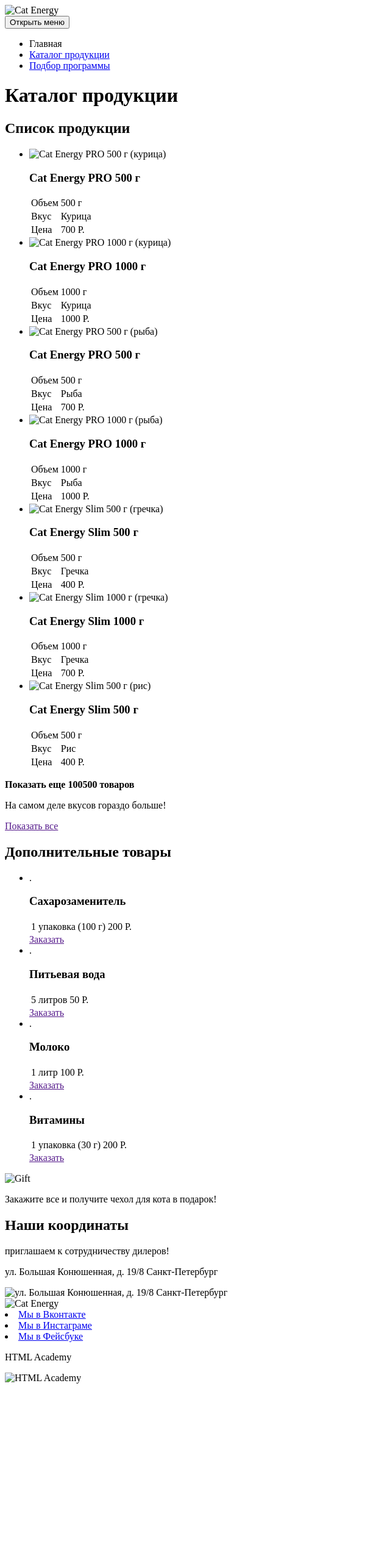
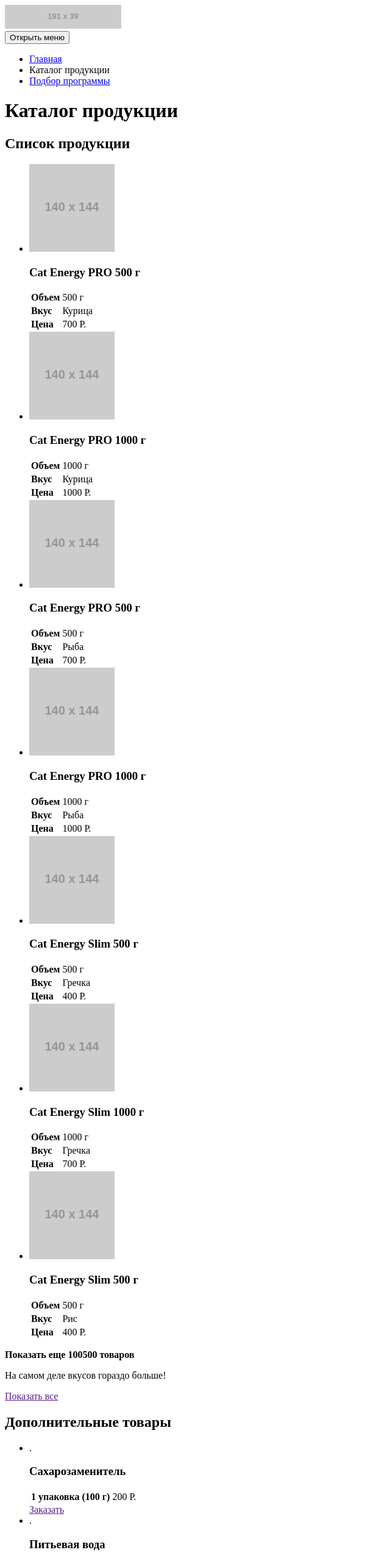
Before and after one commit to StrokovSt/449387-cat-energy-18, a website: page source/catalog.html in a window 1280 px wide. Shown: the top 2560 px of the page at 61% size, without its empty margins (0-640 px from the left). Before the commit the page ends 2277 px from the top, so only its background shows below. Drawn offline with Linux system fonts and the light colour scheme; placeholder pictures from the web are drawn by us.

Commit message:
Доработка основной разметки страницы. Файлы проходят валидатор и йоксель. Возможно где-то не хватает классов, но они будут добавлены при разметке css, если будут необходимы

```diff
--- a/source/catalog.html
+++ b/source/catalog.html
@@ -7,16 +7,16 @@
   <body>
     <header class="page-header">
       <a class="page-header__logo">
-        <img class="page-header__logo-image" src="" width="191" height="39" alt="Cat Energy">
+        <img class="page-header__logo-image" src="http://placehold.it/191x39" width="191" height="39" alt="Логотип: Cat Energy">
       </a>
       <nav class="main-nav">
         <button class="main-nav__toggle" type="button">Открыть меню</button>
         <ul class="main-nav__list site-list">
           <li class="site-list__item site-list__item--active">
-            <a>Главная</a>
+            <a href="index.html">Главная</a>
           </li>
           <li class="site-list__item">
-            <a href="catalog.html">Каталог продукции</a>
+            <a>Каталог продукции</a>
           </li>
           <li class="site-list__item">
             <a href="form.html">Подбор программы</a>
@@ -32,127 +32,134 @@
         <h2 class="visually-hidden">Список продукции</h2>
         <ul class="products__list">
           <li class="products__item">
-            <img class="products__product-image" src="" width="140" height="144" alt="Cat Energy PRO 500 г (курица)">
+            <img class="products__product-image" src="http://placehold.it/140x144"
+                 width="140" height="144" alt="Изображение товара Cat Energy PRO 500 г со вкусом курицы">
             <h3 class="products__heading">Cat Energy PRO 500 г</h3>
             <table class="products__table">
               <tr>
-                <td class="products__field">Объем</td>
+                <th class="products__field">Объем</th>
                 <td class="products__value">500 г</td>
               </tr>
               <tr>
-                <td class="products__field">Вкус</td>
+                <th class="products__field">Вкус</th>
                 <td class="products__value">Курица</td>
               </tr>
               <tr>
-                <td class="products__field">Цена</td>
+                <th class="products__field">Цена</th>
                 <td class="products__value">700 Р.</td>
               </tr>
             </table>
           </li>
           <li class="products__item">
-            <img class="products__product-image" src="" width="140" height="144" alt="Cat Energy PRO 1000 г (курица)">
+            <img class="products__product-image" src="http://placehold.it/140x144"
+                 width="140" height="144" alt="Изображение товара Cat Energy PRO 1000 г со вкусом курицы)">
             <h3 class="products__heading">Cat Energy PRO 1000 г</h3>
             <table class="products__table">
               <tr>
-                <td class="products__field">Объем</td>
+                <th class="products__field">Объем</th>
                 <td class="products__value">1000 г</td>
               </tr>
               <tr>
-                <td class="products__field">Вкус</td>
+                <th class="products__field">Вкус</th>
                 <td class="products__value">Курица</td>
               </tr>
               <tr>
-                <td class="products__field">Цена</td>
+                <th class="products__field">Цена</th>
                 <td class="products__value">1000 Р.</td>
               </tr>
             </table>
           </li>
           <li class="products__item">
-            <img class="products__product-image" src="" width="140" height="144" alt="Cat Energy PRO 500 г (рыба)">
+            <img class="products__product-image" src="http://placehold.it/140x144"
+                 width="140" height="144" alt="Изображение товара Cat Energy PRO 500 г со вкусом рыбы">
             <h3 class="products__heading">Cat Energy PRO 500 г</h3>
             <table class="products__table">
               <tr>
-                <td class="products__field">Объем</td>
+                <th class="products__field">Объем</th>
                 <td class="products__value">500 г</td>
               </tr>
               <tr>
-                <td class="products__field">Вкус</td>
+                <th class="products__field">Вкус</th>
                 <td class="products__value">Рыба</td>
               </tr>
               <tr>
-                <td class="products__field">Цена</td>
+                <th class="products__field">Цена</th>
                 <td class="products__value">700 Р.</td>
               </tr>
             </table>
           </li>
           <li class="products__item">
-            <img class="products__product-image" src="" width="140" height="144" alt="Cat Energy PRO 1000 г (рыба)">
+            <img class="products__product-image" src="http://placehold.it/140x144"
+                 width="140" height="144" alt="Изображение товара Cat Energy PRO 1000 г со вкусом рыбы">
             <h3 class="products__heading">Cat Energy PRO 1000 г</h3>
             <table class="products__table">
               <tr>
-                <td class="products__field">Объем</td>
+                <th class="products__field">Объем</th>
                 <td class="products__value">1000 г</td>
               </tr>
               <tr>
-                <td class="products__field">Вкус</td>
+                <th class="products__field">Вкус</th>
                 <td class="products__value">Рыба</td>
               </tr>
               <tr>
-                <td class="products__field">Цена</td>
+                <th class="products__field">Цена</th>
                 <td class="products__value">1000 Р.</td>
               </tr>
             </table>
           </li>
           <li class="products__item">
-            <img class="products__product-image" src="" width="140" height="144" alt="Cat Energy Slim 500 г (гречка)">
+            <img class="products__product-image" src="http://placehold.it/140x144"
+                 width="140" height="144" alt="Изображение товара Cat Energy Slim 500 г со вкусом гречки">
             <h3 class="products__heading">Cat Energy Slim 500 г</h3>
             <table class="products__table">
               <tr>
-                <td class="products__field">Объем</td>
+                <th class="products__field">Объем</th>
                 <td class="products__value">500 г</td>
               </tr>
               <tr>
-                <td class="products__field">Вкус</td>
+                <th class="products__field">Вкус</th>
                 <td class="products__value">Гречка</td>
               </tr>
               <tr>
-                <td class="products__field">Цена</td>
+                <th class="products__field">Цена</th>
                 <td class="products__value">400 Р.</td>
               </tr>
             </table>
           </li>
           <li class="products__item">
-            <img class="products__product-image" src="" width="140" height="144" alt="Cat Energy Slim 1000 г (гречка)">
+            <img class="products__product-image" src="http://placehold.it/140x144"
+                 width="140" height="144" alt="Изображение товара Cat Energy Slim 1000 г со вкусом гречки">
             <h3 class="products__heading">Cat Energy Slim 1000 г</h3>
             <table class="products__table">
               <tr>
-                <td class="products__field">Объем</td>
+                <th class="products__field">Объем</th>
                 <td class="products__value">1000 г</td>
               </tr>
               <tr>
-                <td class="products__field">Вкус</td>
+                <th class="products__field">Вкус</th>
                 <td class="products__value">Гречка</td>
               </tr>
               <tr>
-                <td class="products__field">Цена</td>
+                <th class="products__field">Цена</th>
                 <td class="products__value">700 Р.</td>
               </tr>
             </table>
           </li>
           <li class="products__item">
-            <img class="products__product-image" src="" width="140" height="144" alt="Cat Energy Slim 500 г (рис)">
+            <img class="products__product-image" src="http://placehold.it/140x144"
+                 width="140" height="144" alt="Изображение товара Cat Energy Slim 500 г со вкусом риса">
             <h3 class="products__heading">Cat Energy Slim 500 г</h3>
             <table class="products__table">
               <tr>
-                <td class="products__field">Объем</td>
+                <th class="products__field">Объем</th>
                 <td class="products__value">500 г</td>
               </tr>
               <tr>
-                <td class="products__field">Вкус</td>
+                <th class="products__field">Вкус</th>
                 <td class="products__value">Рис</td>
               </tr>
               <tr>
-                <td class="products__field">Цена</td>
+                <th class="products__field">Цена</th>
                 <td class="products__value">400 Р.</td>
               </tr>
             </table>
@@ -172,7 +179,7 @@
             <h3 class="additional-item__heading">Сахарозаменитель</h3>
             <table class="additional-item__list">
               <tr>
-                <td class="additional-item__field">1 упаковка (100 г)</td>
+                <th class="additional-item__field">1 упаковка (100 г)</th>
                 <td class="additional-item__value">200 Р.</td>
               </tr>
             </table>
@@ -182,7 +189,7 @@
             <h3 class="additional-item__heading">Питьевая вода</h3>
             <table class="additional-item__list">
               <tr>
-                <td class="additional-item__field">5 литров</td>
+                <th class="additional-item__field">5 литров</th>
                 <td class="additional-item__value">50 Р.</td>
               </tr>
             </table>
@@ -192,7 +199,7 @@
             <h3 class="additional-item__heading">Молоко</h3>
             <table class="additional-item__list">
               <tr>
-                <td class="additional-item__field">1 литр</td>
+                <th class="additional-item__field">1 литр</th>
                 <td class="additional-item__value">100 Р.</td>
               </tr>
             </table>
@@ -202,7 +209,7 @@
             <h3 class="additional-item__heading">Витамины</h3>
             <table class="additional-item__list">
               <tr>
-                <td class="additional-item__field">1 упаковка (30 г)</td>
+                <th class="additional-item__field">1 упаковка (30 г)</th>
                 <td class="additional-item__value">200 Р.</td>
               </tr>
             </table>
@@ -212,38 +219,51 @@
       </section>
 
       <section class="stock">
-        <img class="stock__icon-image" src="" width="56" height="61" alt="Gift">
-        <p class="stock__description">Закажите все и получите чехол для кота в подарок!</p>
+        <h2 class="visually-hidden">Обратите внимание на наше спец-предложение!</h2>
+        <p class="stock__description gift">Закажите все и получите чехол для кота в подарок!</p>
       </section>
     </main>
 
     <footer class="page-footer">
-      <div class="page-footer__map map">
-        <h2 class="visually-hidden">Наши координаты</h2>
-        <span class="map__invite">приглашаем к сотрудничеству дилеров!</span>
-        <p class="map__coordination">ул. Большая Конюшенная, д. 19/8 Санкт-Петербург</p>
+
+      <section class="page-footer__map map">
+        <div class="map__text-container">
+          <h2 class="visually-hidden">Наши координаты</h2>
+          <span class="map__invite">приглашаем к сотрудничеству дилеров!</span>
+          <p class="map__adress">ул. Большая Конюшенная, д. 19/8 Санкт-Петербург</p>
+        </div>
         <a class="map__link">
-          <img class="map__link__map-image" src="" width="320" height="400" alt="ул. Большая Конюшенная, д. 19/8 Санкт-Петербург">
+          <img class="map__map-image" src="http://placehold.it/320x400" width="320" height="400"
+               alt="ул. Большая Конюшенная, д. 19/8 Санкт-Петербург">
         </a>
-      </div>
-      <img class="page-header__logo-image" src="" width="128" height="24" alt="Cat Energy">
-      <div class="page-footer__social social">
+      </section>
+
+      <img class="page-footer__logo-image" src="http://placehold.it/128x24" width="128" height="24" alt="Логотип: Cat Energy">
+
+      <ul class="page-footer__social social">
         <li class="social__item">
-          <a class="social__link social__link--vkontakte" href="https://vk.com/htmlacademy">Мы в Вконтакте</a>
+          <a class="social__link social__link--vkontakte"
+             href="https://vk.com/htmlacademy">Мы в Вконтакте</a>
         </li>
         <li class="social__item">
-          <a class="social__link social__link--instagram" href="https://www.instagram.com/htmlacademy">Мы в Инстаграме</a>
+          <a class="social__link social__link--instagram"
+             href="https://www.instagram.com/htmlacademy">Мы в Инстаграме</a>
         </li>
         <li class="social__item">
-          <a class="social__link social__link--facebook" href="https://www.facebook.com/htmlacademy">Мы в Фейсбуке</a>
+          <a class="social__link social__link--facebook"
+             href="https://www.facebook.com/htmlacademy">Мы в Фейсбуке</a>
         </li>
-      </div>
-      <div class="page-footer__copyright copyright">
-        <p class="copyright__text">HTML Academy</p>
-        <a class="page-footer__logo">
-          <img class="page-footer__logo-image" src="" width="27" height="34" alt="HTML Academy">
-        </a>
-      </div>
+      </ul>
+
+      <ul class="page-footer__copyright copyright">
+        <li><p class="copyright__text">HTML Academy</p></li>
+        <li>
+          <a class="page-footer__logo">
+            <img class="copyright__logo-image" src="http://placehold.it/27x34" width="27" height="34"
+               alt="Логотип: HTML Academy">
+          </a>
+        </li>
+      </ul>
     </footer>
   </body>
 </html>
```
Also changed, not shown: source/form.html (+53 -38 lines), source/index.html (+56 -38 lines), Readme.md.
